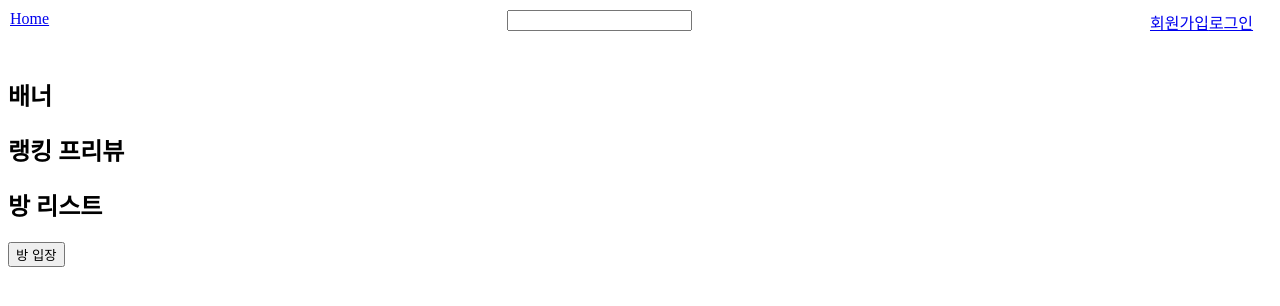
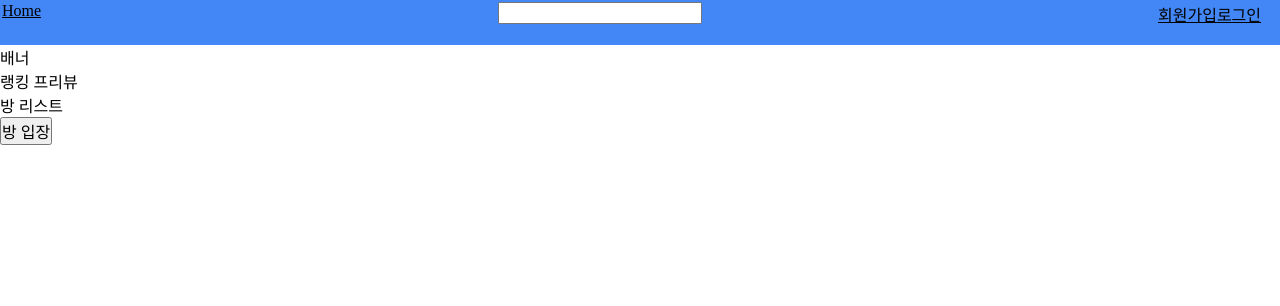
Before and after one commit to OhHyerin/WE-TNESS, a React (Create React App) app in the folder frontend/: page / in a window 1280 px wide. Shown: the top 306 px of the page. Built offline with nearby package versions, Linux system fonts and the light colour scheme.

Commit message:
refactor : 전역 css파일 styled componet로 변경

```diff
--- a/frontend/src/App.js
+++ b/frontend/src/App.js
@@ -1,9 +1,11 @@
 import { Outlet } from 'react-router-dom';
 import NavBar from './components/common/NavBar';
+import GlobalStyle from './styles/GlobalStyle';
 
 function App() {
   return (
     <div className="App">
+      <GlobalStyle />
       <NavBar></NavBar>
 
       <Outlet></Outlet>
--- a/frontend/src/styles/common.css
+++ b/frontend/src/styles/GlobalStyle.jsx
@@ -1,3 +1,6 @@
+import { createGlobalStyle } from 'styled-components';
+
+const GlobalStyle = createGlobalStyle`
 /* 컬러 설정 */
 :root {
   --primary-color: #4287f5;
@@ -12,3 +15,6 @@
   color: inherit;
   flex-shrink: 0;
 }
+`;
+
+export default GlobalStyle;
```
